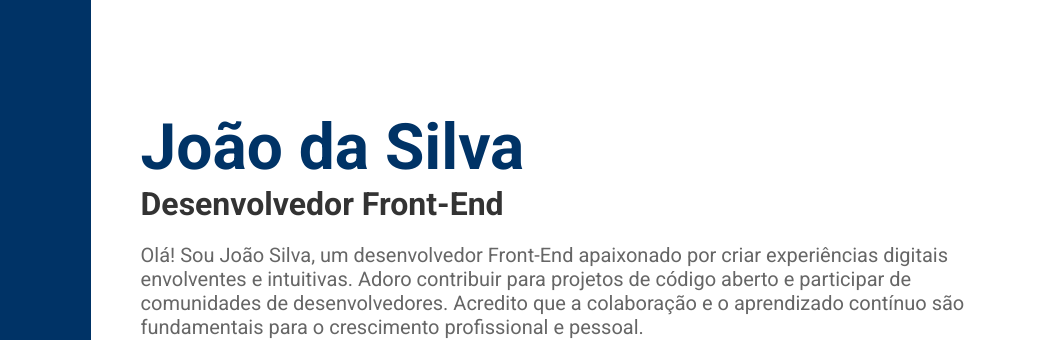
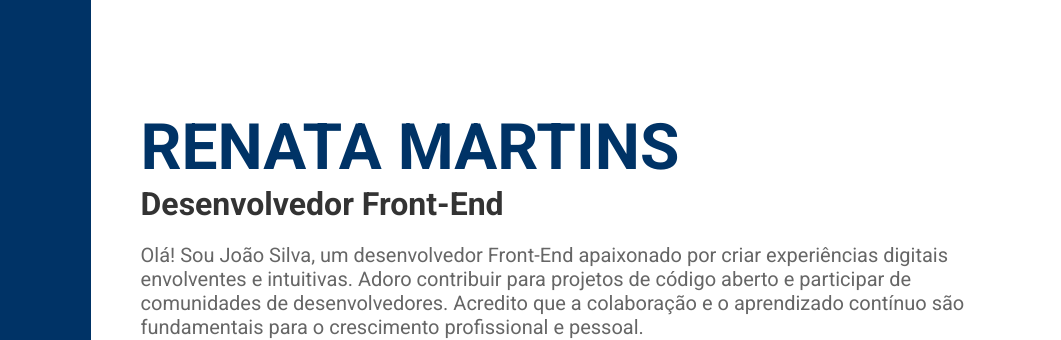
Before and after one commit to Renata-web09/curriculo-, a plain HTML site: page index.html in a window 1280 px wide. Shown: the part 108-448 px from the top of the page, 219-1280 px from the left. Drawn offline with Linux system fonts and the light colour scheme.

Commit message:
Correção do nome

```diff
--- a/index.html
+++ b/index.html
@@ -3,7 +3,7 @@
 <head>
     <meta charset="UTF-8">
     <meta name="viewport" content="width=device-width, initial-scale=1.0">
-    <title>Projeto Currículo - João da Silva</title>
+    <title>Projeto Currículo - Renata Martins</title>
 
     <link rel="preconnect" href="https://fonts.googleapis.com">
     <link rel="preconnect" href="https://fonts.gstatic.com" crossorigin>
@@ -41,7 +41,7 @@
         </div>
 
         <div class="content">
-            <h1>João da Silva</h1>
+            <h1>RENATA MARTINS</h1>
             <h2>Desenvolvedor Front-End</h2>
             <p>Olá! Sou João Silva, um desenvolvedor Front-End apaixonado por criar experiências digitais envolventes e intuitivas. Adoro contribuir para projetos de código aberto e participar de comunidades de desenvolvedores. Acredito que a colaboração e o aprendizado contínuo são fundamentais para o crescimento profissional e pessoal.</p>
             <p>Estou sempre em busca de novos desafios e oportunidades para expandir meus conhecimentos e contribuir para projetos inovadores. Acredito que a colaboração e a comunicação são fundamentais para o sucesso de qualquer projeto, e estou animado para fazer parte de equipes dinâmicas que compartilham essa visão.</p>
```
